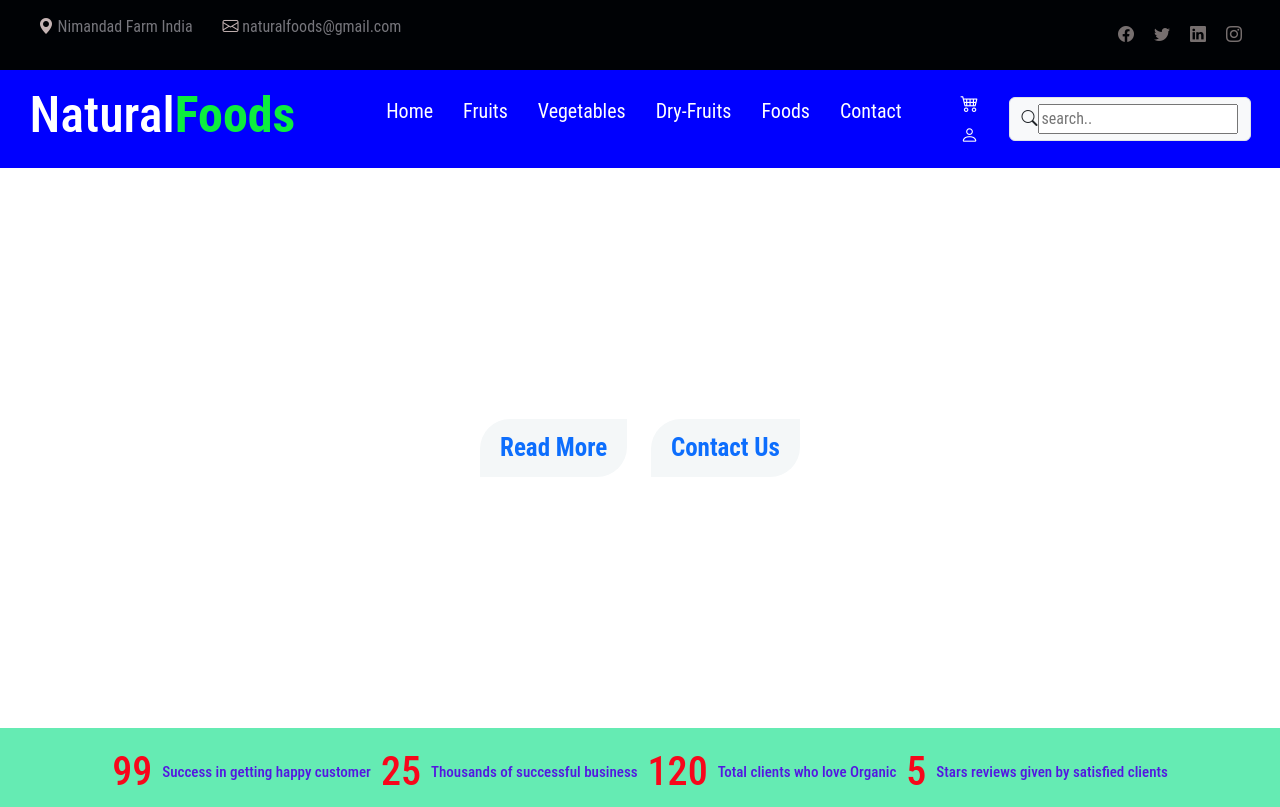
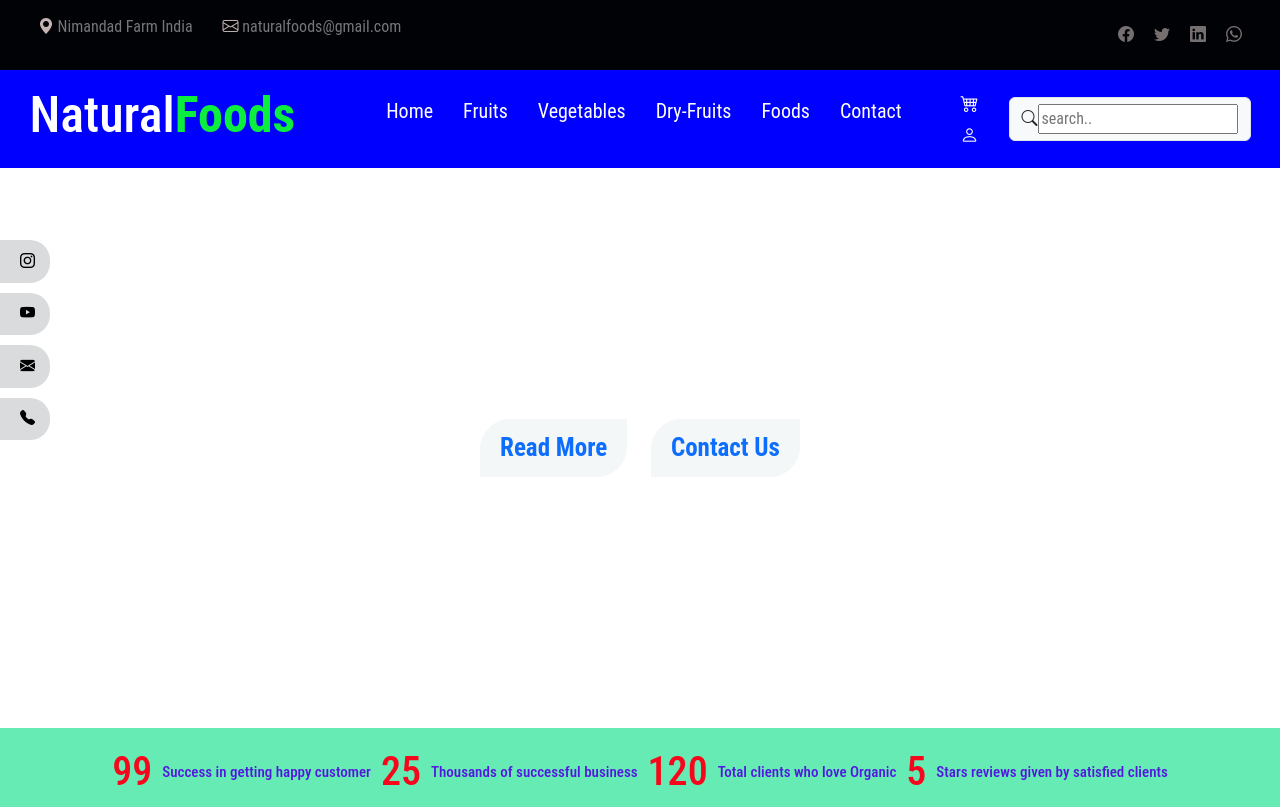
Before and after one commit to Rohit-Patil15/ui-portfolio, a website: page farmes-brand/farmers-brand.html in a window 1280 px wide. Shown: the top 807 px of the page. Drawn offline with nearby package versions, Linux system fonts and the light colour scheme.

Commit message:
version-35 updated

```diff
--- a/farmes-brand/farmers-brand.html
+++ b/farmes-brand/farmers-brand.html
@@ -14,7 +14,6 @@
         crossorigin="anonymous"></script>
         <link rel="stylesheet" href="../src/styles/farmer-brand.css">
         </head>
-
         <body>
             <!-- Nav Section 1  -->
             <div class="nav1">
@@ -33,7 +32,7 @@
                     <i class="bi bi-facebook"></i>
                     <i class="bi bi-twitter"></i>
                     <i class="bi bi-linkedin"></i>
-                    <i class="bi bi-instagram"></i>
+                    <i class="bi bi-whatsapp"></i>
                 </div>
             </div>
 
@@ -96,7 +95,12 @@
                     <h2>Stars reviews given by satisfied clients</h2>
                 </div>
             </div>
-
+            <div class="position">
+               <a href=""><span class="bi bi-instagram"></span></a><br>
+               <span class="bi bi-youtube"></span><br>
+               <span class="bi bi-envelope-fill"></span><br>
+               <a href="//wa.me/8517809277"><span class="bi bi-telephone-fill"></span></a>
+              </div>
             <!-- About Us Section -->
             <div class="about">
                 <div class="img1">
--- a/src/styles/farmer-brand.css
+++ b/src/styles/farmer-brand.css
@@ -273,6 +273,26 @@ marquee {
     text-align: center;
     font-size: 15px;
     cursor: not-allowed;
+}
+
+.position{
+    position: fixed;
+    top: 230px;
+}
+.position span{
+    display: inline-block;
+    margin-top: 10px;
+    color: black;
+    background-color:rgb(217, 219, 220);
+    padding: 10px 15px 10px 20px;
+    border-radius: 0px 20px 20px 0px;
+    font-size: 15px;
+}
+.position span:hover{
+    font-size: 25px;
+    color:red;
+    background-color: aqua;
+
 }
 
 /* About Us Section */
```
Also changed, not shown: hotel-booking/rajasthan-hotel.html (+1 -2 lines).
